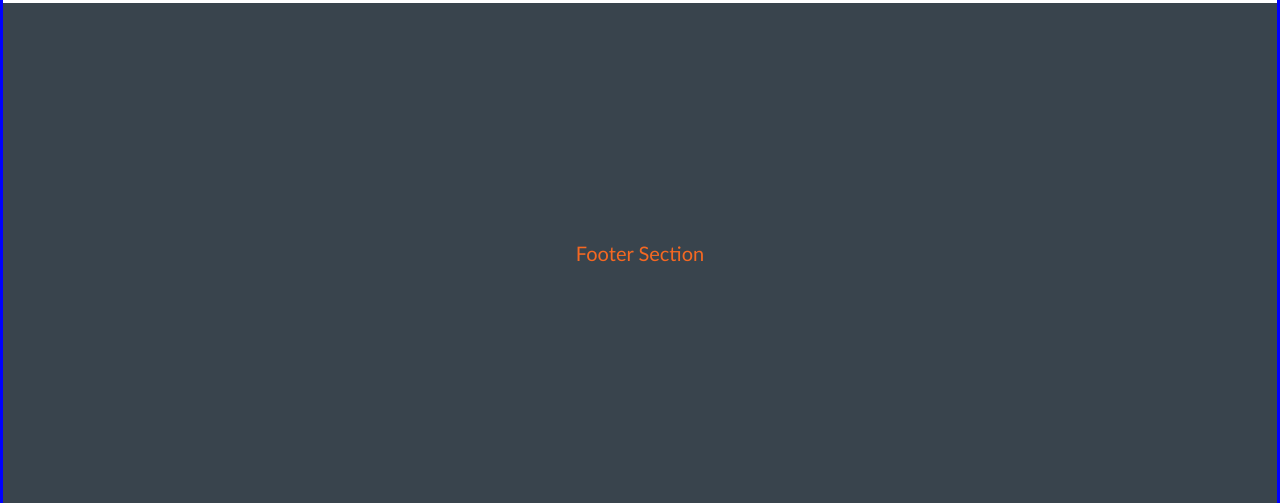
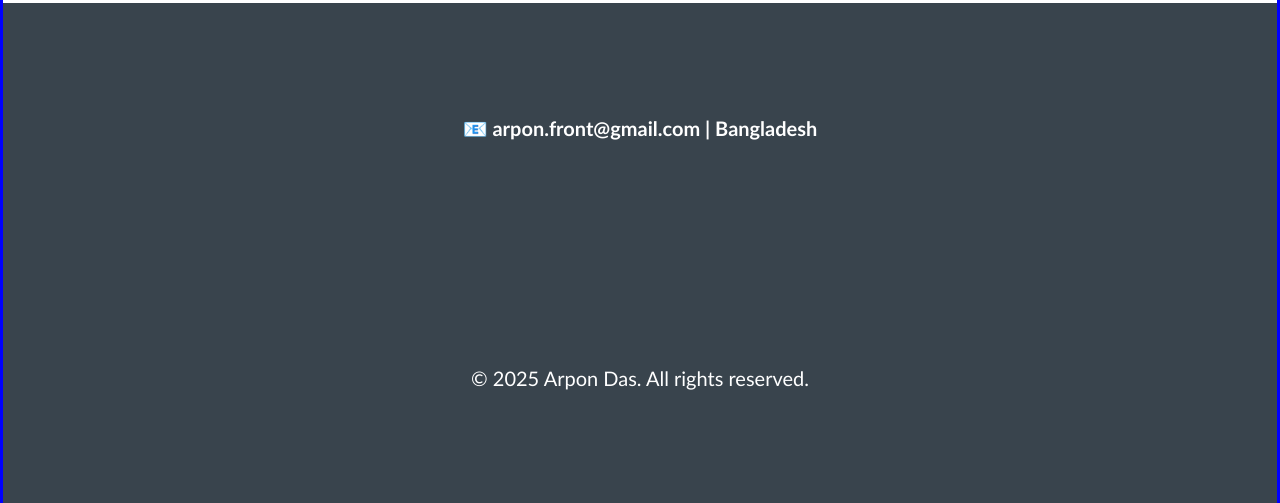
Before and after one commit to arpon-dev-stack/static-portfolio, a website: page index.html in a window 1280 px wide. Shown: the part 1919-2422 px from the top of the page. Drawn offline with Linux system fonts and the light colour scheme.

Commit message:
added the initial content to the footer

```diff
--- a/index.html
+++ b/index.html
@@ -261,7 +261,14 @@
         </div>
       </div>
     </div>
-    <div class="footer">Footer Section</div>
+    <div class="footer">
+      <h1>
+        📧 arpon.front@gmail.com | Bangladesh
+      </h1>
+      <p>
+        © 2025 Arpon Das. All rights reserved.
+      </p>
+    </div>
   </div>
   <script src="./scripts/script.js"></script>
 </body>
--- a/styles/responsive_win/footer/footer_style.css
+++ b/styles/responsive_win/footer/footer_style.css
@@ -2,8 +2,17 @@
   width: 100%;
   height: 500px;
   display: flex;
-  justify-content: center;
+  flex-direction: column;
+  justify-content: space-around;
   align-items: center;
   background-color: rgb(57, 68, 77);
   color: rgb(245, 104, 34);
 }
+
+.footer > h1 {
+  color: white;
+}
+
+.footer > p {
+  color: white;
+}
```
